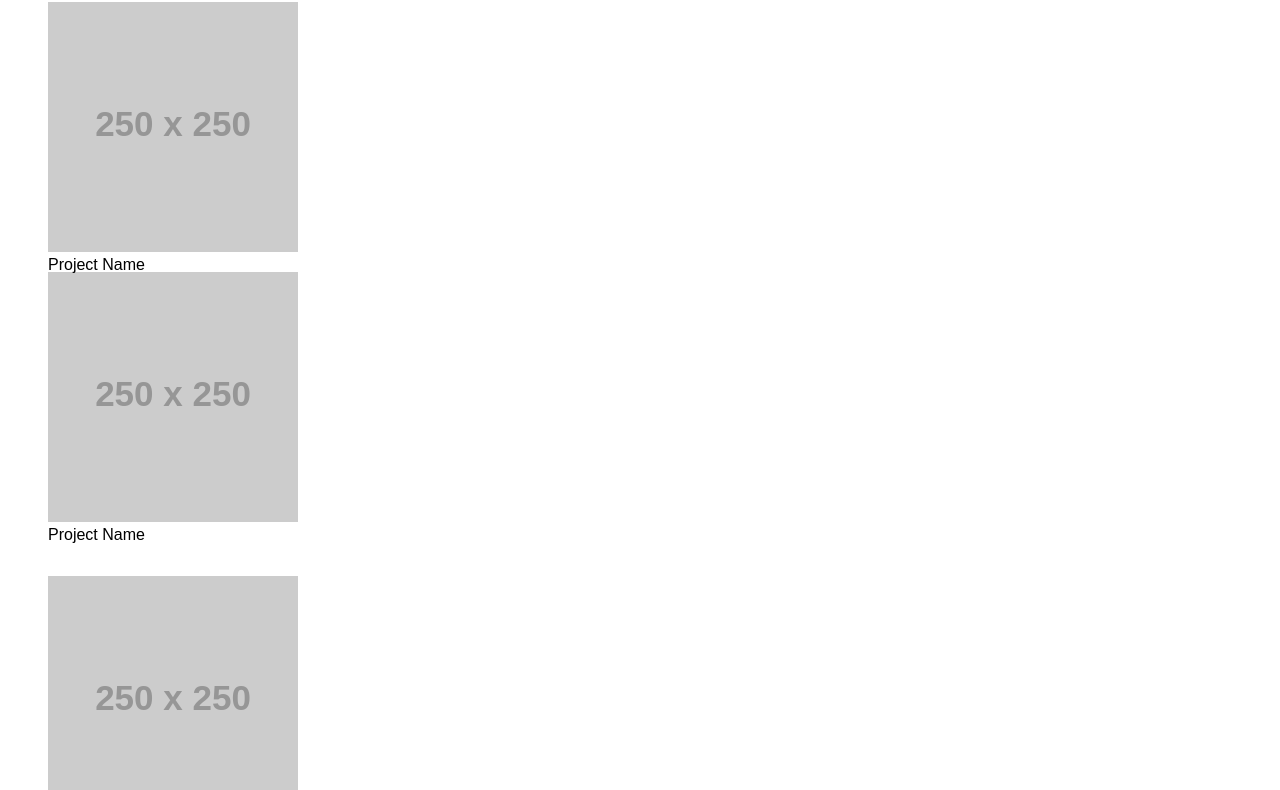
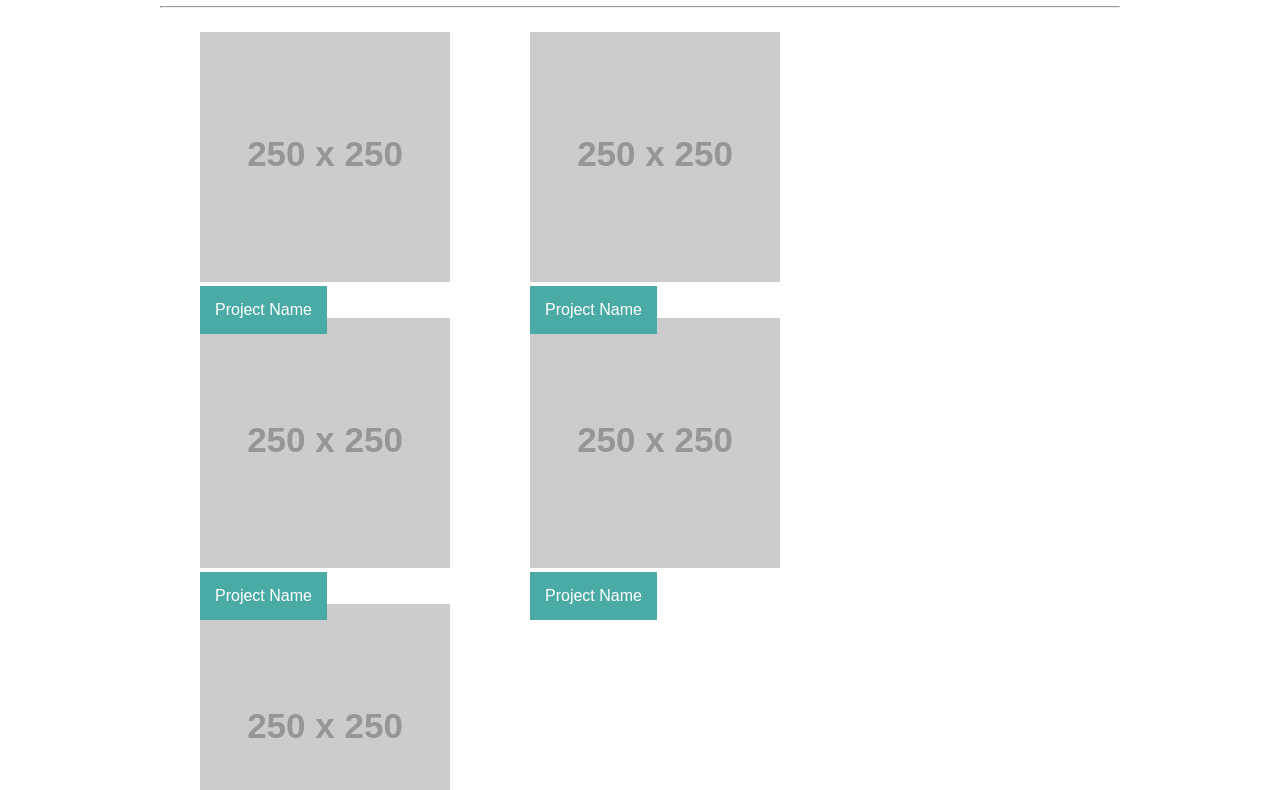
Before and after one commit to brando5393/personal-portfolio, a plain HTML site: page portfolio.html in a window 1280 px wide. Shown: the part 160-950 px from the top of the page. Drawn offline with Linux system fonts and the light colour scheme; placeholder pictures from the web are drawn by us.

Commit message:
centered homepage content area

```diff
--- a/assets/css/style.css
+++ b/assets/css/style.css
@@ -3,12 +3,18 @@ body{
 
 }
 
-figure{
-
+figcaption{
+    color: #ffffff;
+    background-color: #4aaaa5;
+    padding: 15px;
+    display: block;
+    float: left;
+    position: absolute;
 }
 
-figcaption{
-    position: absolute;
+figure{
+    float: left;
+    overflow: auto;
 }
 
 h1,h2,h3,h4,h5,h6{
@@ -20,6 +26,10 @@ h1,h2,h3,h4,h5,h6{
 header{
     background-color: #ffffff;
     border-bottom: #cccccc 2px solid;
+}
+
+main{
+    display: block;
 }
 
 p{
@@ -34,14 +44,15 @@ p{
 
 .clearfix::after{
     display: block;
-    content: "Here I am!";
+    content: "";
     clear: both;
-
 }
 
 .container{
-    width: 100%;
+    width: 960px;
+    height: 960px;
     background-color: #ffffff;
+    margin: 0 auto;
 }
 
 .logo{
@@ -49,6 +60,7 @@ p{
     background-color: #4aaaa5;
     text-decoration: none;
     padding: 20px;
+    font-size: 35px;
 
 }
 
@@ -87,3 +99,7 @@ p{
     height: auto;
 
 }
+
+#page-heading{
+    margin-top: 0px;
+}
--- a/portfolio.html
+++ b/portfolio.html
@@ -15,13 +15,16 @@
         The rest of the links have been given the class of nave-item to make styling them as simple as possible in the future.  -->
         <nav class="main-nav">
             <a href="#" class="logo">Brandon Williams</a>
-            <a href="index.html" class="nav-item">About Me</a>
             <a href="portfolio.html" class="nav-item">My Portfolio</a>
             <a href="contact.html" class="nav-item">Contact Me</a>
+            <a href="index.html" class="nav-item">About Me</a>
+
+
+
         </nav>
     </header>
     <main>
-        <div class="container">
+        <div class="container clearfix">
             <h1>Portfolio</h1>
             <hr>
             <figure>
```
Also changed, not shown: contact.html (+6 -2 lines), index.html (+3 -5 lines).
